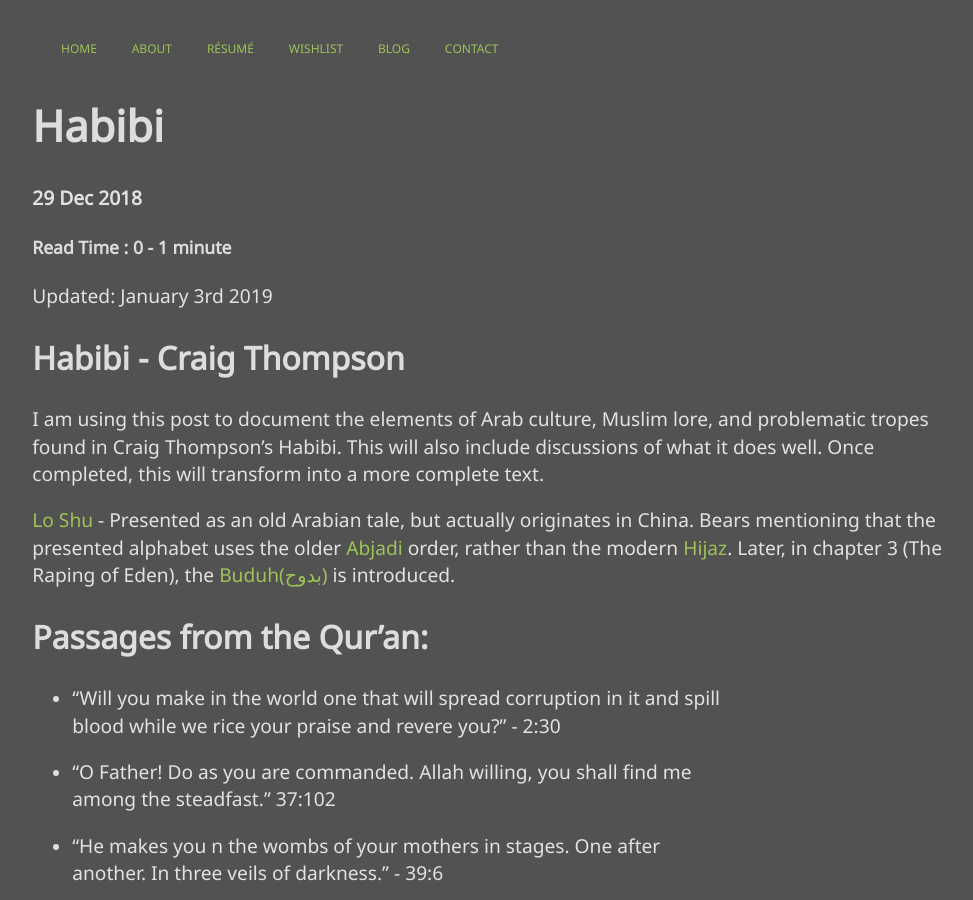
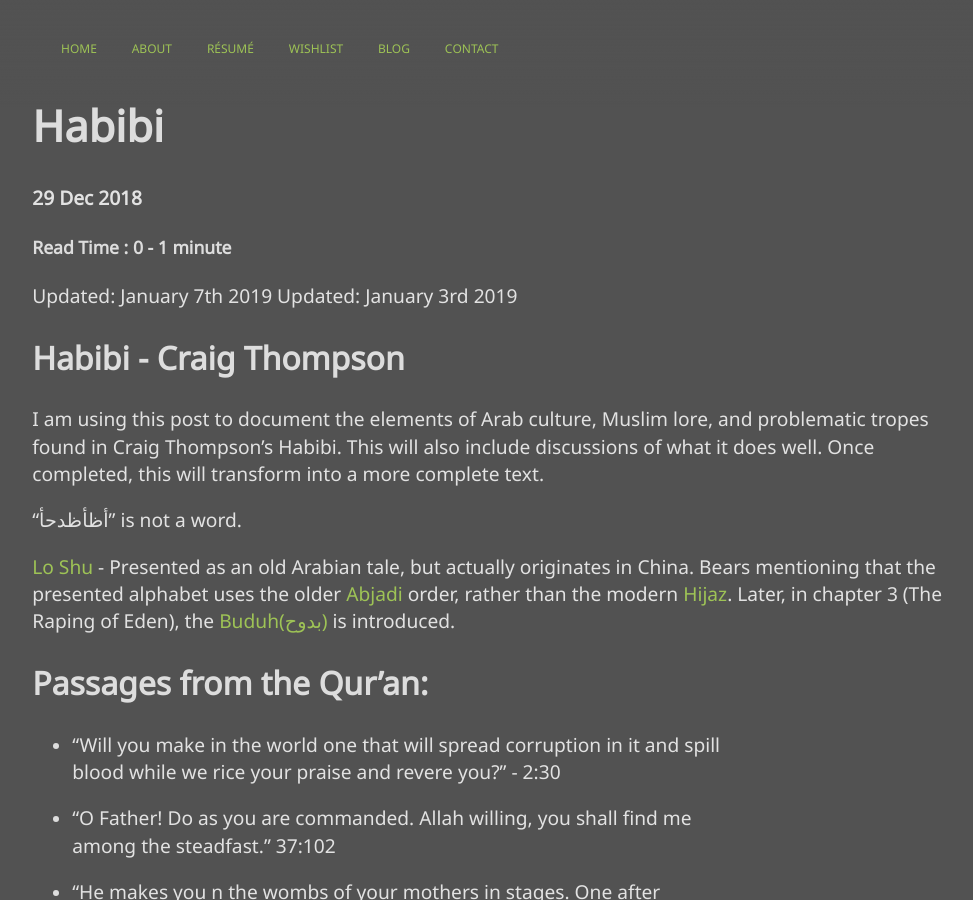
Before and after one commit to mstfacmly/mstfacmly.github.io, a Jekyll site: the page built from _posts/2018-12-29-Habibi.md, in a window 1280 px wide and 900 px high. Shown: the whole window, without its empty margins (147-1120 px from the left). Built offline with Jekyll 4.4.1, drawn with Linux system fonts in a browser that asks for light colours; nearby versions of some CDN libraries; a script that is not in the unit is left out.

Commit message:
jan 7 minor update

```diff
--- a/_posts/2018-12-29-Habibi.md
+++ b/_posts/2018-12-29-Habibi.md
@@ -3,11 +3,14 @@
 title: Habibi
 ---
 
+Updated: January 7th 2019
 Updated: January 3rd 2019
 
 ## {{ page.title }} - Craig Thompson
 
 I am using this post to document the elements of Arab culture, Muslim lore, and problematic tropes found in Craig Thompson's Habibi. This will also include discussions of what it does well. Once completed, this will transform into a more complete text.
+
+"أظأظدحأ" is not a word.
 
 [Lo Shu](https://en.wikipedia.org/wiki/Lo_Shu_Square) - Presented as an old Arabian tale, but actually originates in China. Bears mentioning that the presented alphabet uses the older [Abjadi](https://en.wikipedia.org/wiki/Arabic_alphabet#Abjadi) order, rather than the modern [Hijaz](https://en.wikipedia.org/wiki/Arabic_alphabet#Hijāʾī). Later, in chapter 3 (The Raping of Eden), the [Buduh(بدوح)](https://hypernumber.blogspot.com/2015/01/buduh-magic-square-in-islamic.html) is introduced.
 
```
